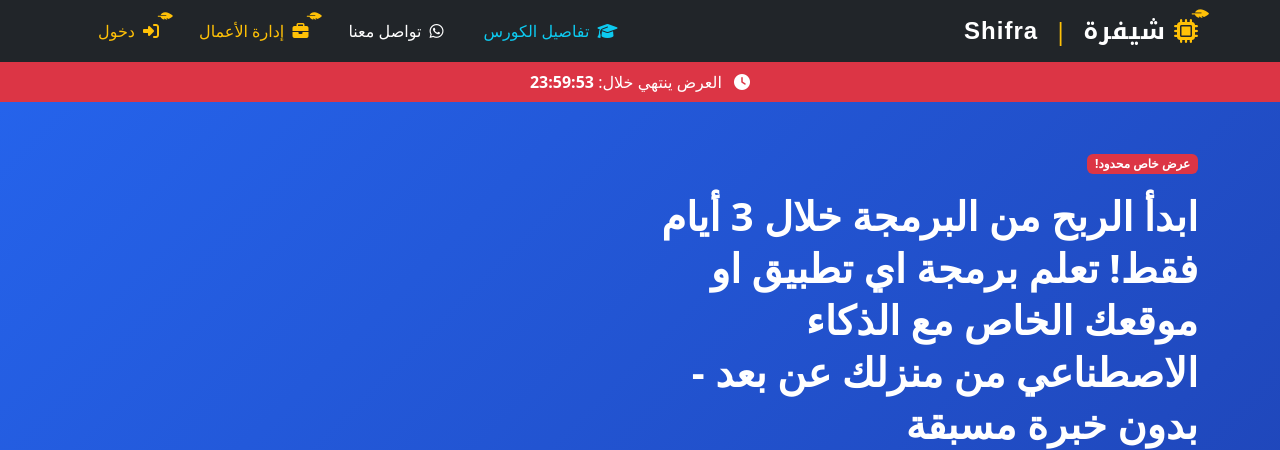
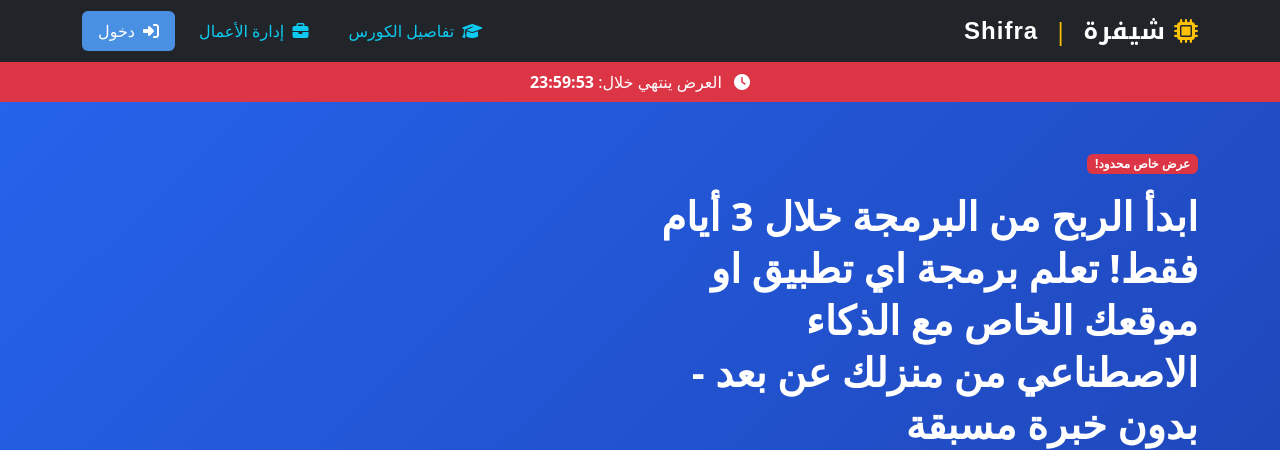
Before and after one commit to Abdualzizsm/cors, a Flask app: page / in a window 1280 px wide. Shown: the top 450 px of the page. Run offline with Flask 3, Linux system fonts and the light colour scheme.

Commit message:
تحديث تصميم الأزرار في الواجهة الرئيسية

```diff
--- a/templates/base.html
+++ b/templates/base.html
@@ -15,9 +15,8 @@
     <nav class="navbar navbar-expand-lg navbar-dark bg-dark">
         <div class="container">
             <a class="navbar-brand d-flex align-items-center" href="/">
-                <div class="position-relative me-2">
+                <div class="me-2">
                     <i class="fas fa-microchip text-warning" style="font-size: 1.5rem;"></i>
-                    <i class="fas fa-feather-alt text-warning" style="font-size: 0.8rem; position: absolute; top: -5px; right: -8px; transform: rotate(45deg);"></i>
                 </div>
                 <span class="brand-text me-2" style="font-family: 'Noto Kufi Arabic', sans-serif;">شيفرة</span>
                 <span class="brand-separator">|</span>
@@ -29,35 +28,27 @@
             <div class="collapse navbar-collapse" id="navbarSupportedContent">
                 <ul class="navbar-nav ms-auto mb-2 mb-lg-0">
                     <li class="nav-item me-2">
-                        <a class="nav-link btn btn-outline-info text-info px-3 rounded-pill" href="{{ url_for('course_details') }}">
+                        <a class="nav-link btn btn-outline-info text-info px-3" href="{{ url_for('course_details') }}">
                             <i class="fas fa-graduation-cap me-1"></i>
                             تفاصيل الكورس
                         </a>
                     </li>
                     <li class="nav-item me-2">
-                        <a class="nav-link btn btn-success text-white px-3 rounded-pill" href="https://api.whatsapp.com/send?phone=966539631343&text=مرحباً،%20أرغب%20في%20الاستفسار%20عن%20كورس%20البرمجة" target="_blank">
-                            <i class="fab fa-whatsapp me-1"></i>
-                            تواصل معنا
-                        </a>
-                    </li>
-                    <li class="nav-item me-2">
-                        <a class="nav-link btn btn-outline-warning text-warning px-3 rounded-pill position-relative" href="{{ url_for('services') }}">
+                        <a class="nav-link btn btn-outline-info text-info px-3" href="{{ url_for('services') }}">
                             <i class="fas fa-briefcase me-1"></i>
                             إدارة الأعمال
-                            <i class="fas fa-feather-alt text-warning position-absolute" style="font-size: 0.7rem; top: 0; right: 5px; transform: rotate(45deg);"></i>
                         </a>
                     </li>
                     <li class="nav-item">
                         {% if session.get('logged_in') %}
-                            <a class="nav-link btn btn-outline-warning text-warning px-3 rounded-pill" href="{{ url_for('logout') }}">
+                            <a class="nav-link btn btn-outline-warning text-warning px-3" href="{{ url_for('logout') }}">
                                 <i class="fas fa-sign-out-alt me-1"></i>
                                 خروج
                             </a>
                         {% else %}
-                            <a class="nav-link btn btn-outline-warning text-warning px-3 rounded-pill position-relative" href="{{ url_for('login') }}">
+                            <a class="nav-link btn px-3" style="background-color: #4A90E2; color: white !important;" href="{{ url_for('login') }}">
                                 <i class="fas fa-sign-in-alt me-1"></i>
                                 دخول
-                                <i class="fas fa-feather-alt text-warning position-absolute" style="font-size: 0.7rem; top: 0; right: 5px; transform: rotate(45deg);"></i>
                             </a>
                         {% endif %}
                     </li>
```
